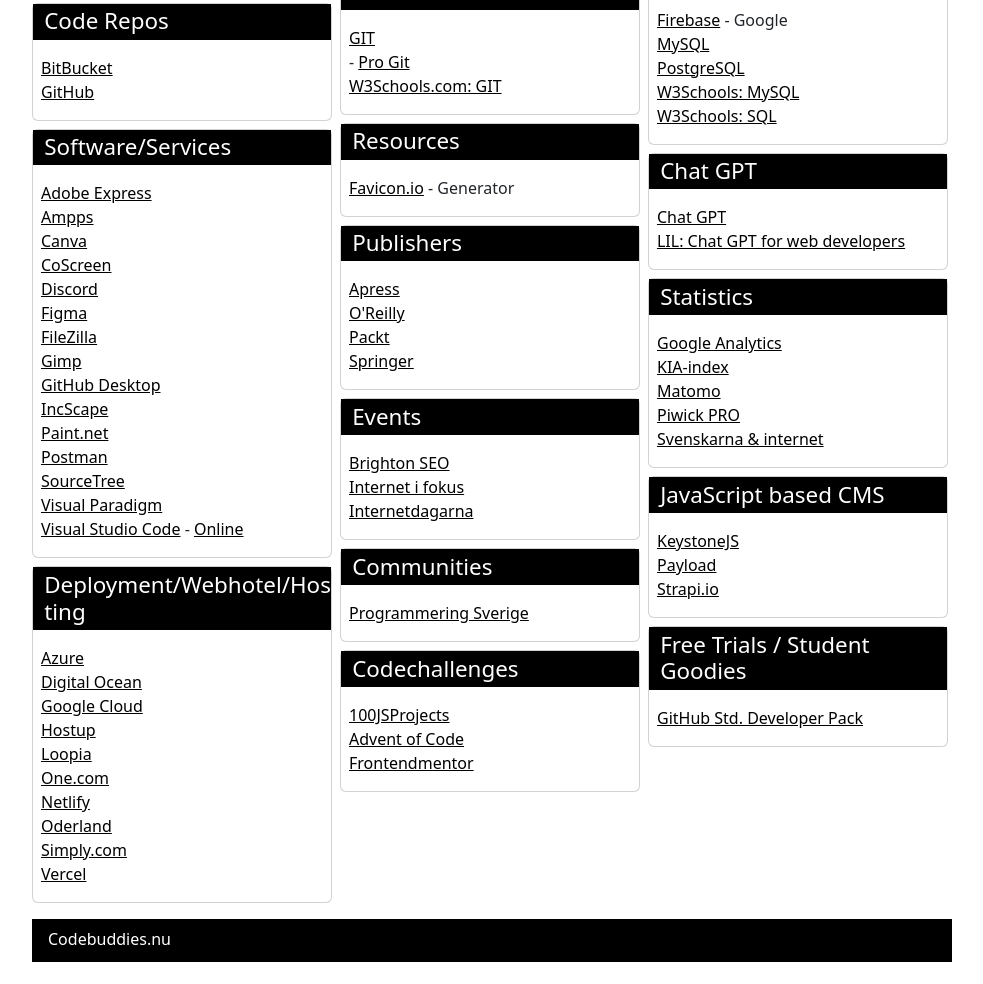
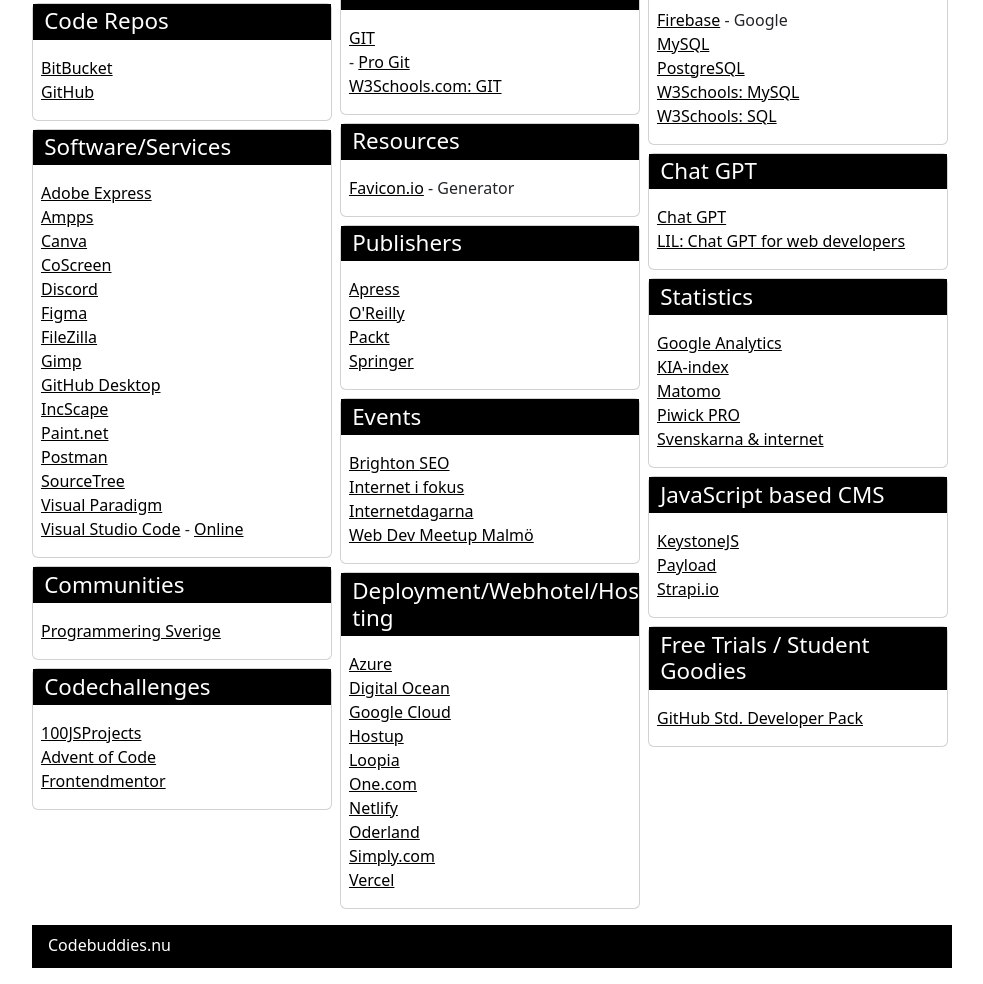
Before and after one commit to codebuddiesnordic/codebuddies-linkguide, a plain HTML site: page index.html in a window 1280 px wide. Shown: the part 990-1974 px from the top of the page, without its empty margins (143-1126 px from the left). Drawn offline with nearby package versions, Linux system fonts and the light colour scheme.

Commit message:
Adding link

```diff
--- a/index.html
+++ b/index.html
@@ -353,6 +353,7 @@
             <li><a href="https://brightonseo.com/">Brighton SEO</a></li>
             <li><a href="https://internetifokus.se/">Internet i fokus</a></li>
             <li><a href="https://internetdagarna.se/">Internetdagarna</a></li>
+            <li><a href="https://www.meetup.com/web-devs-meetup-malmo/">Web Dev Meetup Malmö</a></li>
           </ul>
         </p>
       </div>
```
